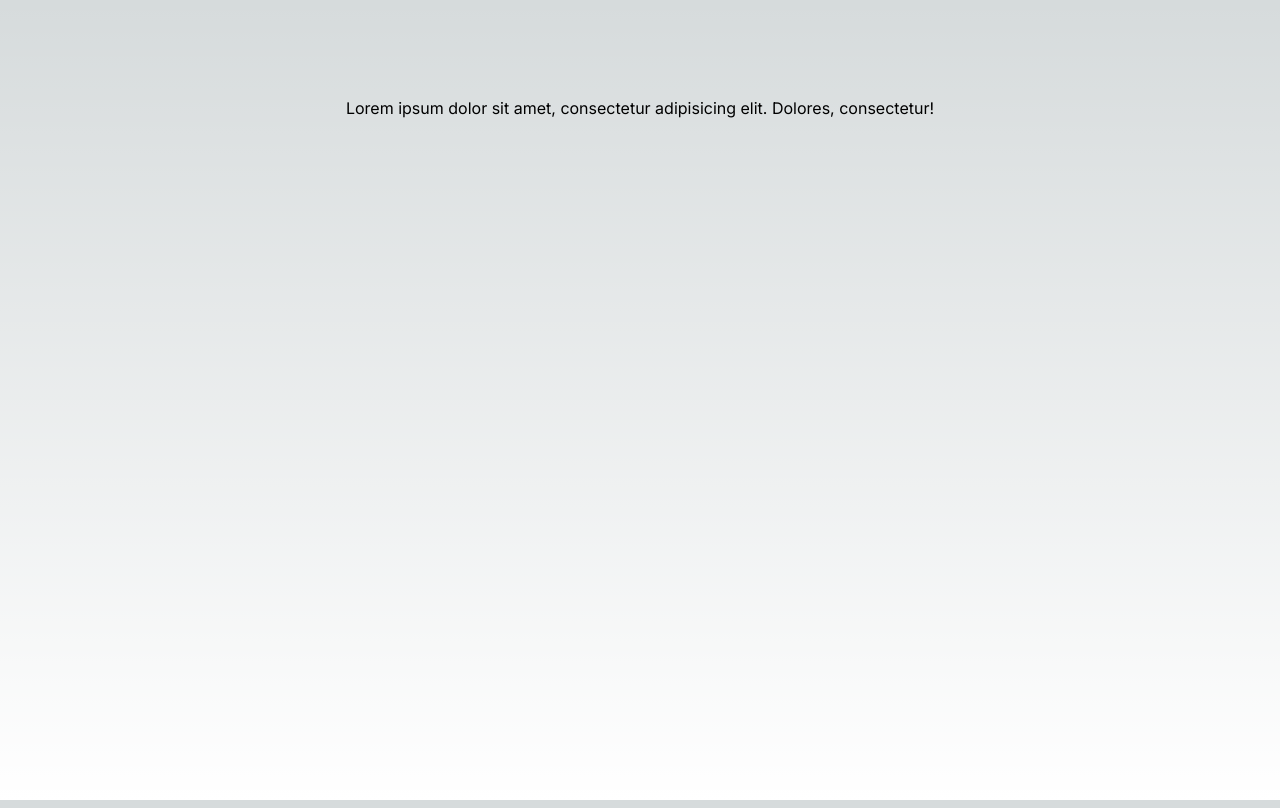
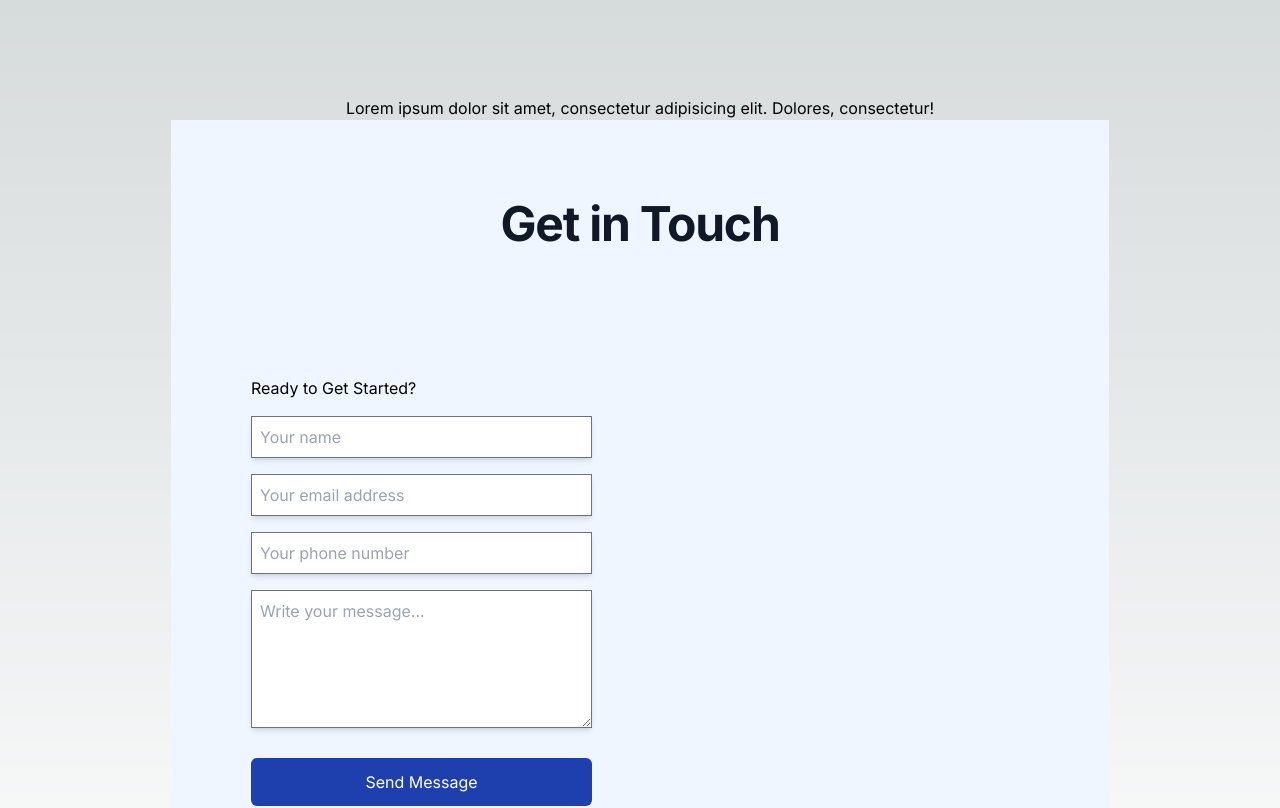
Before and after one commit to Sonu8544/next_js_backend, a Next.js app: page / in a window 1280 px wide. Shown: the top 808 px of the page. Built offline with nearby package versions, Linux system fonts and the light colour scheme.

Commit message:
dev backend form next js

```diff
--- a/package.json
+++ b/package.json
@@ -9,9 +9,10 @@
     "lint": "next lint"
   },
   "dependencies": {
+    "mongoose": "^8.4.1",
+    "next": "14.2.3",
     "react": "^18",
-    "react-dom": "^18",
-    "next": "14.2.3"
+    "react-dom": "^18"
   },
   "devDependencies": {
     "postcss": "^8",
--- /dev/null
+++ b/src/app/api/posts/route.js
@@ -0,0 +1,27 @@
+import connectDB from "@/lib/connectDB";
+import { NextResponse } from "next/server";
+import PostModel from "@/models/Post";
+
+export async function GET(req) {
+    try {
+        await connectDB();
+        const result = await PostModel.find();
+        return NextResponse.json({ "result": result }, { status: 200 })
+    } catch (error) {
+        return NextResponse.json({ "msg": "api calling fail..." }, { status: 400 })
+    }
+}
+
+// post api
+export async function POST(req) {
+    const body = await req.json();
+    try {
+        await connectDB();
+        const result = await PostModel.create(body);
+        console.log("result: ", result)
+
+        return NextResponse.json({ "result": result }, { status: 201 })
+    } catch (error) {
+        return NextResponse.json({ "msg": "API: post mathod fail" }, { status: 400 })
+    }
+}
--- a/src/app/page.js
+++ b/src/app/page.js
@@ -1,9 +1,11 @@
-import Image from "next/image";
+import ContactForm from "@/components/ContactForm";
+// import Image from "next/image";
 
 export default function Home() {
   return (
     <main className="flex min-h-screen flex-col items-center justify-between p-24">
       <h1>Lorem ipsum dolor sit amet, consectetur adipisicing elit. Dolores, consectetur!</h1>
+      <ContactForm />
     </main>
   );
 }
--- /dev/null
+++ b/src/components/ContactForm.jsx
@@ -0,0 +1,196 @@
+"use client";
+import React, { useState } from "react";
+// import { FiSmile } from "react-icons/fi";
+import Image from 'next/image';
+
+
+export default function ContactForm() {
+  const [formData, setFormData] = useState({
+    name: "",
+    email: "",
+    phone: "",
+    message: "",
+  });
+
+  const [isButtonDisabled, setIsButtonDisabled] = useState(false);
+  const [error, setError] = useState("");
+
+  const handleChange = (e) => {
+    setFormData({
+      ...formData,
+      [e.target.name]: e.target.value,
+    });
+    setError("");
+    setIsButtonDisabled(false);
+  };
+
+  const handleSubmit = async (e) => {
+    e.preventDefault();
+
+    // Validate form data
+    if (!formData.name || !formData.email || !formData.phone || !formData.message) {
+      setError("All field required, Thanks");
+      setIsButtonDisabled(true);
+
+      // Clear the error message after 5 seconds
+      setTimeout(() => {
+        setError("");
+        setIsButtonDisabled(false);
+      }, 5000);
+
+      return;
+    }
+
+    setIsButtonDisabled(true);
+
+    const res = await fetch("/api/posts", {
+      method: "POST",
+      headers: {
+        "Content-Type": "application/json",
+      },
+      body: JSON.stringify(formData),
+    });
+    const data = await res.json();
+    console.log("response", data);
+
+    setFormData({
+      name: "",
+      email: "",
+      phone: "",
+      message: "",
+    });
+
+    setTimeout(() => {
+      setIsButtonDisabled(false);
+    }, 5000);
+  };
+
+  return (
+    <>
+      <section className="bg-blue-50" id="contact">
+        <div className="mx-auto max-w-7xl px-4 py-2 sm:px-6 lg:px-8 lg:py-20">
+          <div className="mb-4">
+            <div className="mb-6 max-w-3xl text-center sm:text-center md:mx-auto md:mb-12">
+              <h2 className="constctTitle flex justify-center font-heading mb-4 font-bold tracking-tight text-gray-900 text-3xl sm:text-5xl">
+                Get in Touch
+              </h2>
+            </div>
+          </div>
+          <div className="justify-center">
+            <div className="grid md:grid-cols-2">
+              {/* Image here */}
+              {/* <div className="imageSection max-w-full max-h-[200px] md:max-h-[400px]">
+                <Image
+                  src="https://cdni.iconscout.com/illustration/premium/thumb/contact-us-3483604-2912020.png"
+                  alt=""
+                  width={500}
+                  height={500}
+                  className="object-cover w-full h-full hover:scale-110 transition-transform duration-500"
+                />
+              </div> */}
+              <div className="card h-fit max-w-6xl md:p-12 mt-[2rem]" id="form">
+                <p className="mb-4 contactSubTitle">Ready to Get Started?</p>
+                <form id="contactForm" onSubmit={handleSubmit}>
+                  <div className="mb-6">
+                    <div className="mx-0 mb-1 sm:mb-4">
+                      <label
+                        htmlFor="name"
+                        className="pb-1 text-xs uppercase tracking-wider"
+                      ></label>
+                      <input
+                        type="text"
+                        id="name"
+                        autoComplete="given-name"
+                        placeholder="Your name"
+                        className="mb-2 w-full border border-gray-500 py-2 pl-2 pr-4 shadow-md focus:border-blue-500 sm:mb-0"
+                        name="name"
+                        value={formData.name}
+                        onChange={handleChange}
+                      />
+                    </div>
+                    <div className="mx-0 mb-1 sm:mb-4">
+                      <label
+                        htmlFor="email"
+                        className="pb-1 text-xs uppercase tracking-wider"
+                      ></label>
+                      <input
+                        type="email"
+                        id="email"
+                        autoComplete="email"
+                        placeholder="Your email address"
+                        className="mb-2 w-full border border-gray-500 py-2 pl-2 pr-4 shadow-md focus:border-blue-500 sm:mb-0"
+                        name="email"
+                        value={formData.email}
+                        onChange={handleChange}
+                      />
+                    </div>
+                    <div className="mx-0 mb-1 sm:mb-4">
+                      <label
+                        htmlFor="phone"
+                        className="pb-1 text-xs uppercase tracking-wider"
+                      ></label>
+                      <input
+                        type="tel"
+                        id="phone"
+                        autoComplete="tel"
+                        placeholder="Your phone number"
+                        className="mb-2 w-full border border-gray-500 py-2 pl-2 pr-4 shadow-md focus:border-blue-500 sm:mb-0"
+                        name="phone"
+                        value={formData.phone}
+                        onChange={handleChange}
+                      />
+                    </div>
+                    <div className="mx-0 mb-1 sm:mb-4">
+                      <label
+                        htmlFor="message"
+                        className="pb-1 text-xs uppercase tracking-wider"
+                      ></label>
+                      <textarea
+                        id="message"
+                        name="message"
+                        cols="30"
+                        rows="5"
+                        placeholder="Write your message..."
+                        className="mb-2 w-full border border-gray-500 py-2 pl-2 pr-4 shadow-md focus:border-blue-500 sm:mb-0"
+                        value={formData.message}
+                        onChange={handleChange}
+                      ></textarea>
+                    </div>
+                  </div>
+                  <div className="text-center">
+                    {error && (
+                      <div className="text-red-500 mb-4">
+                        {error}
+                      </div>
+                    )}
+                    {isButtonDisabled && !error && (
+                      <div className="flex py-2 mb-1 items-center bg-blue-800 animate-bounce rounded-sm">
+                        <h1 className="text-xl text-white">
+                          Thanks I will contact you soon!
+                        </h1>
+                        <span className="ml-2">
+                          {/* {<FiSmile className="text-white" />} */}
+                        </span>
+                      </div>
+                    )}
+                    <button
+                      type="submit"
+                      className={`w-full text-white px-6 py-3 font-xl rounded-md sm:mb-0 ${
+                        isButtonDisabled || error
+                          ? "bg-gray-400 cursor-not-allowed"
+                          : "bg-blue-800"
+                      }`}
+                      disabled={isButtonDisabled || error}
+                    >
+                      {isButtonDisabled ? "Please wait..." : "Send Message"}
+                    </button>
+                  </div>
+                </form>
+              </div>
+            </div>
+          </div>
+        </div>
+      </section>
+    </>
+  );
+}
--- /dev/null
+++ b/src/lib/connectDB.js
@@ -0,0 +1,16 @@
+import mongoose from "mongoose";
+
+const connectDB = async () => {
+    try {
+        const OPTIONS = {
+            dbName: process.env.DATABASE_NAME
+        }
+        await mongoose.connect(process.env.DATABASE_URL, OPTIONS);
+        console.log("DB CONNECTED...");
+    } catch (error) {
+        console.log("Fail DB connection...");
+        console.log(error);
+    }
+}
+
+export default connectDB;
--- /dev/null
+++ b/src/models/Post.js
@@ -0,0 +1,12 @@
+import mongoose from "mongoose";
+
+const postSchema = new mongoose.Schema({
+  name: { type: String, required: true, trim: true },
+  email: { type: String, required: true, trim: true },
+  phone: { type: String, required: true, trim: true },
+  message: { type: String, required: true, trim: true },
+});
+
+const Post = mongoose.models.Post || mongoose.model('Post', postSchema);
+
+export default Post;
```
Also changed, not shown: 2 other files (tests, documents, lock files or other folders).
